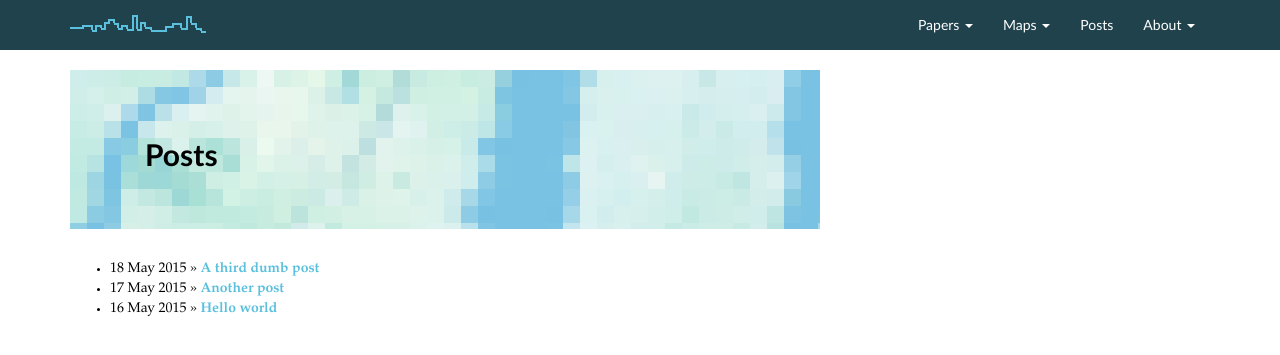
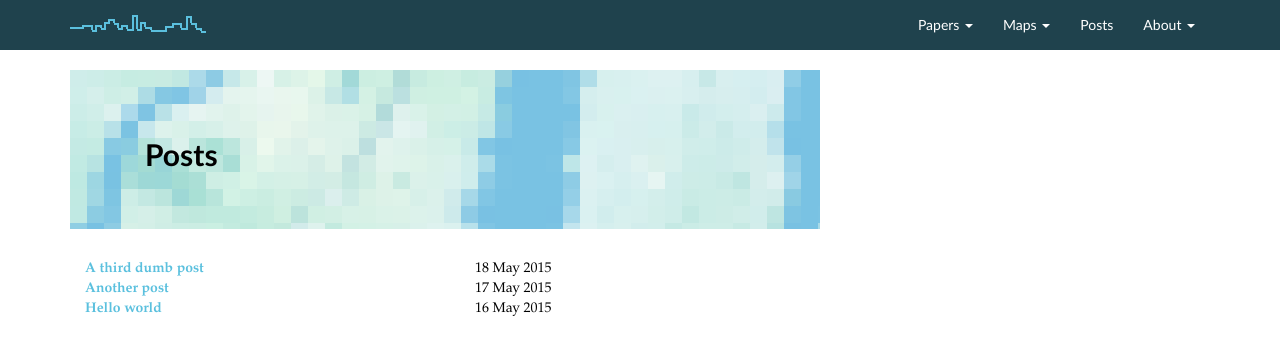
Before and after one commit to chrisrobertsnyc/chrisrobertsnyc.github.io, a Jekyll site: the page built from blog/index.html, in a window 1280 px wide. Shown: the top 355 px of the page. Built offline with Jekyll 4.4.1, drawn with Linux system fonts in a browser that asks for light colours; nearby versions of some CDN libraries.

Commit message:
big experiment with format of blog page...

```diff
--- a/blog/index.html
+++ b/blog/index.html
@@ -8,9 +8,15 @@
   		</div>
 	</div>
 	<!--<h2>{{ page.title }}</h2>-->
-	<ul>
-
+	<div class="container">
 	  {% for post in site.posts %}
-	    <li><span>{{ post.date | date_to_string }}</span> » <a href="{{ post.url }}" title="{{ post.title }}">{{ post.title }}</a></li>
+	  	<div class="row">
+			<div class="col-md-4">
+				<a href="{{ post.url }}" title="{{ post.title }}">{{ post.title }}</a>
+			</div>
+			<div class="col-md-4">
+				<span>{{ post.date | date_to_string }}</span>
+	  		</div>
+		</div>
 	  {% endfor %}
-	</ul>
+	</div>
```
